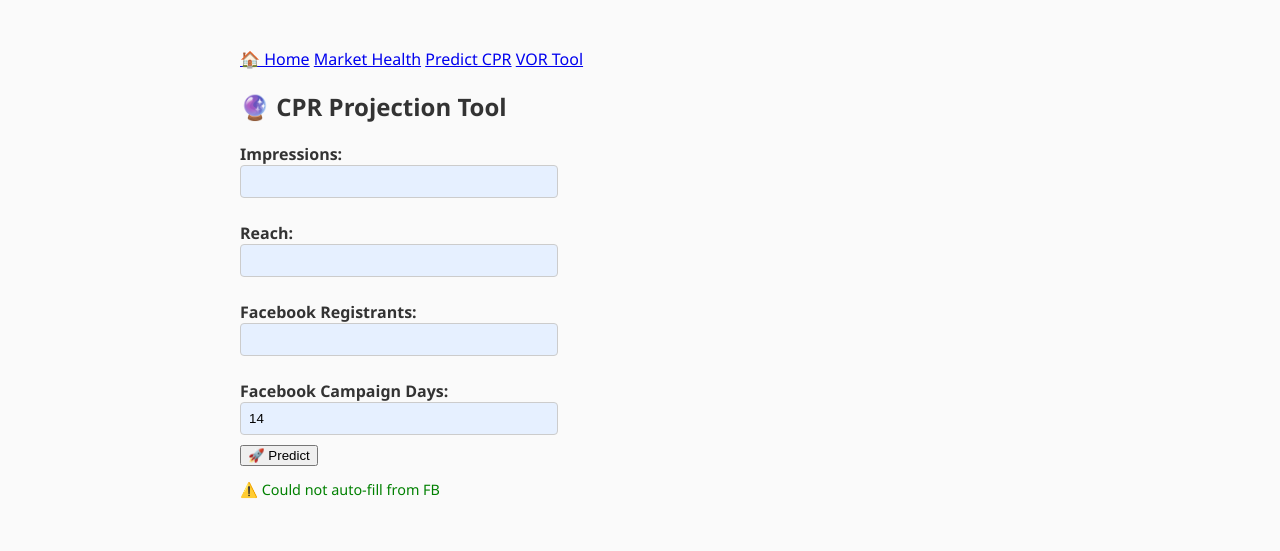
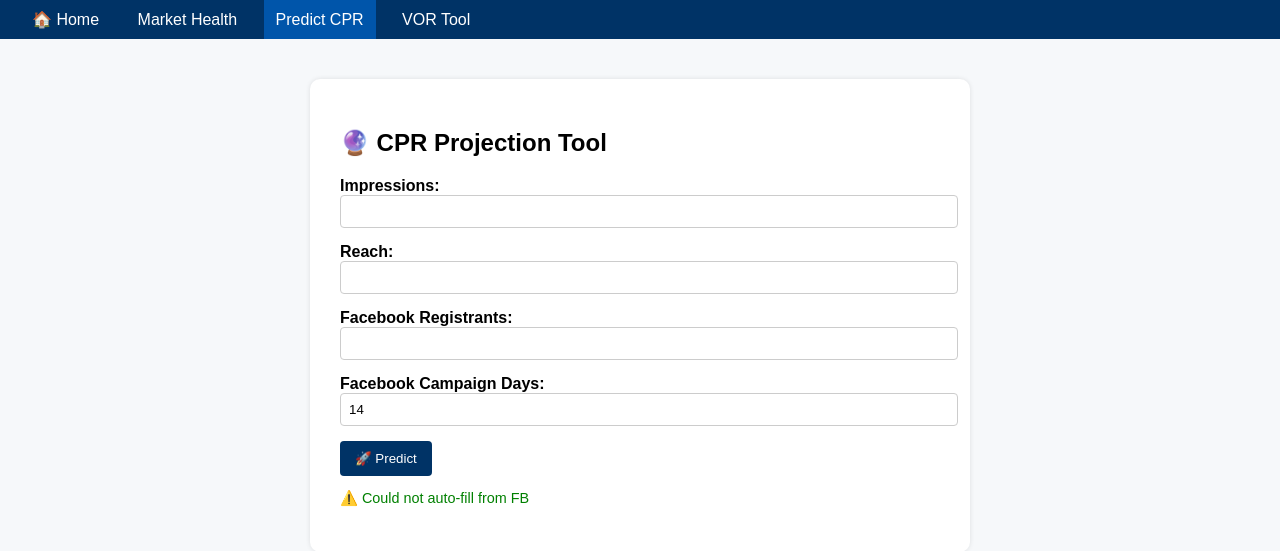
Before and after one commit to mashley00/market-performance, a FastAPI app: page /predict in a window 1280 px wide. Shown: the top 551 px of the page. Run offline with FastAPI, Linux system fonts and the light colour scheme; parts of the project's set-up code (start-up, migrations or seed data) failed here and were passed over.

Commit message:
Update style.css

```diff
--- a/static/style.css
+++ b/static/style.css
@@ -1,56 +1,62 @@
 body {
-  font-family: "Segoe UI", sans-serif;
-  max-width: 800px;
-  margin: 2rem auto;
-  padding: 1rem;
-  color: #333;
-  background: #fafafa;
+  font-family: Arial, sans-serif;
+  background: #f6f8fa;
+  margin: 0;
+  padding: 0;
 }
 
-header {
-  display: flex;
-  align-items: center;
-  gap: 2rem;
-  margin-bottom: 2rem;
+.navbar {
+  background-color: #003366;
+  overflow: hidden;
+  padding: 10px 20px;
 }
 
-nav a {
-  margin-right: 1rem;
+.navbar a {
+  color: white;
   text-decoration: none;
-  color: #0066cc;
+  padding: 12px;
+  margin-right: 10px;
+}
+
+.navbar a:hover, .navbar a.active {
+  background-color: #0055aa;
+  color: white;
+}
+
+.container {
+  background: white;
+  max-width: 600px;
+  margin: 40px auto;
+  padding: 30px;
+  border-radius: 10px;
+  box-shadow: 0px 0px 5px rgba(0,0,0,0.1);
+}
+
+label {
   font-weight: bold;
 }
 
-nav a:hover {
-  text-decoration: underline;
+input {
+  width: 100%;
+  padding: 8px;
+  margin-bottom: 15px;
+  border-radius: 4px;
+  border: 1px solid #ccc;
 }
 
-form label {
-  display: block;
-  margin-top: 1rem;
-  font-weight: bold;
+button {
+  padding: 10px 15px;
+  background: #003366;
+  color: white;
+  border: none;
+  border-radius: 4px;
+  cursor: pointer;
 }
 
-input, select {
-  padding: 0.5rem;
-  width: 100%;
-  max-width: 300px;
-  margin-bottom: 0.5rem;
-  background: #e6f0ff;
-  border: 1px solid #ccc;
-  border-radius: 4px;
+button:hover {
+  background: #0055aa;
 }
 
-button.green-btn {
-  margin-top: 1rem;
-  padding: 0.5rem 1rem;
-  background-color: #28a745;
-  color: white;
-  border: none;
-  border-radius: 6px;
-  cursor: pointer;
-  font-size: 1rem;
-}
 
 button.green-btn:hover {
   background-color: #218838;
```
